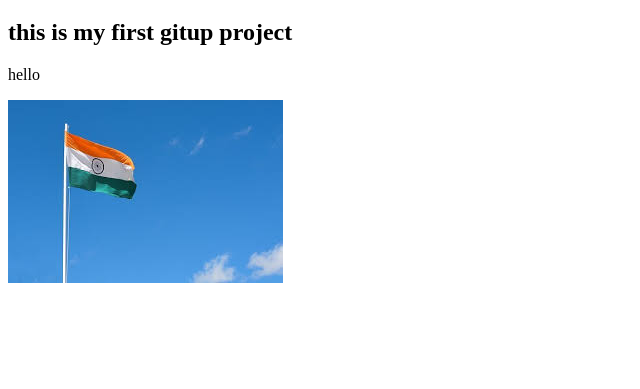
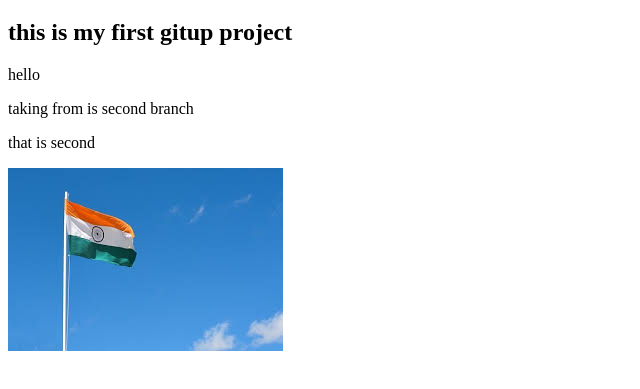
Before and after one commit to uzzal111/my-first-website, a plain HTML site: page index.html in a window 1280 px wide. Shown: the part 61-450 px from the top of the page, without its empty margins (0-640 px from the left). Drawn offline with Linux system fonts and the light colour scheme.

Commit message:
second branch

```diff
--- a/index.html
+++ b/index.html
@@ -9,6 +9,8 @@
     <h1>hello boy to</h1>
     <h2>this is my first gitup project</h2>
     <p>hello</p>
+    <p>taking from is second branch</p>
+    <p>that is second</p>
     <img src="download.jpg" alt="">
 </body>
 </html>
```
